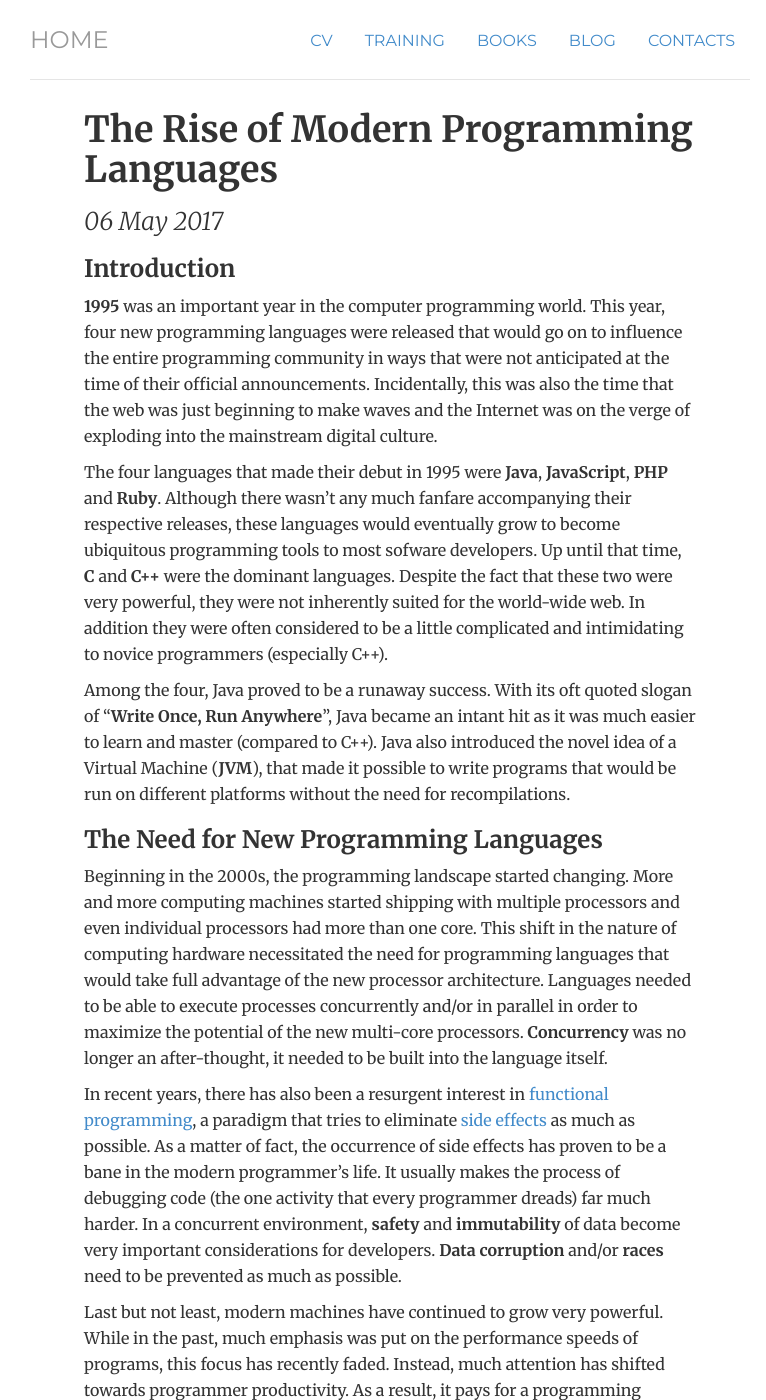
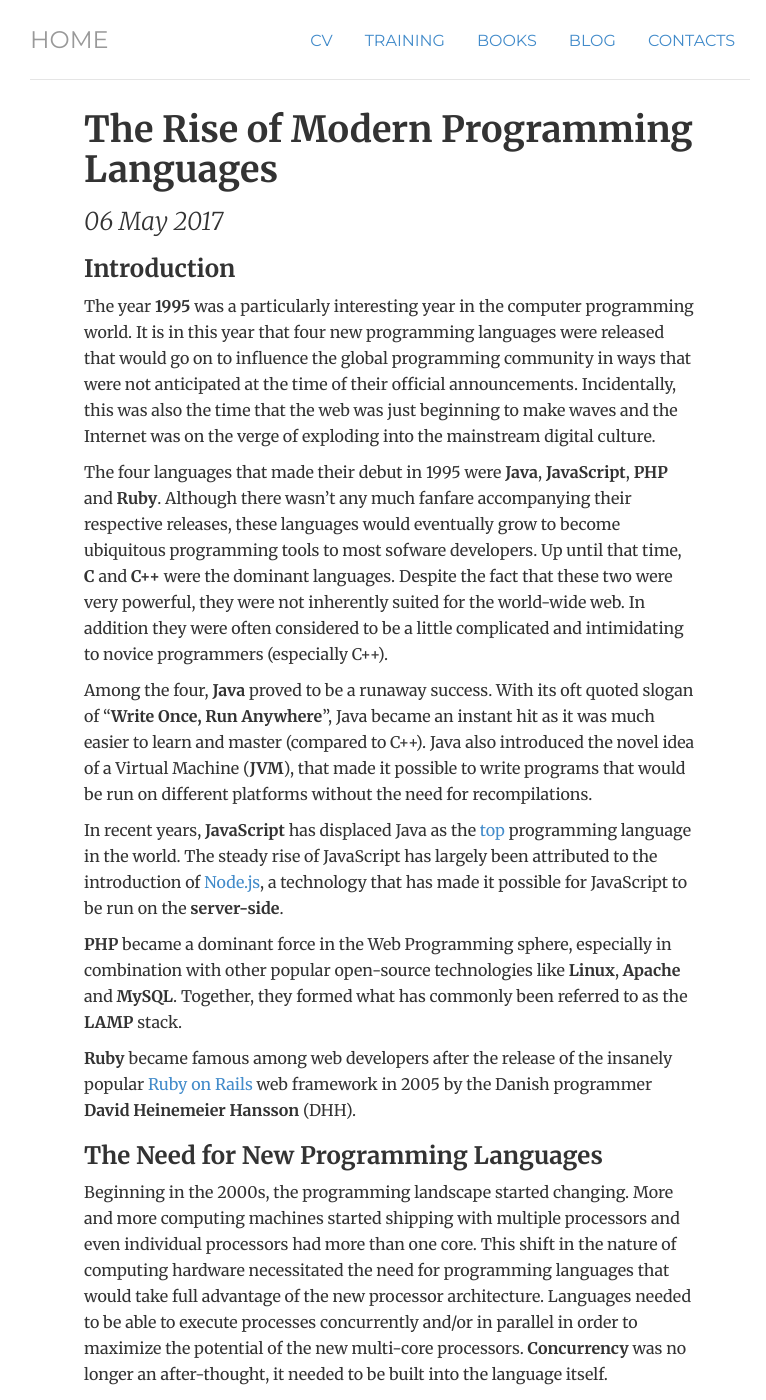
Before and after one commit to theafricanengineer/theafricanengineer.github.io, a Jekyll site: the page built from _posts/2017-05-06-the-rise-of-modern-programming-languages.md, in a window 1280 px wide and 1400 px high. Shown: the whole window, without its empty margins (250-1016 px from the left). Built offline with Jekyll 4.4.1, drawn with Linux system fonts in a browser that asks for light colours; comment, search, counter and statistics services are not loaded.

Commit message:
edit post

```diff
--- a/_posts/2017-05-06-the-rise-of-modern-programming-languages.md
+++ b/_posts/2017-05-06-the-rise-of-modern-programming-languages.md
@@ -4,11 +4,17 @@
 ---
 ### Introduction
 
-**1995** was an important year in the computer programming world. This year, four new programming languages were released that would go on to influence the entire programming community in ways that were not anticipated at the time of their official announcements. Incidentally, this was also the time that the web was just beginning to make waves and the Internet was on the verge of exploding into the mainstream digital culture.
+The year **1995** was a particularly interesting year in the computer programming world. It is in this year that four new programming languages were released that would go on to influence the global programming community in ways that were not anticipated at the time of their official announcements. Incidentally, this was also the time that the web was just beginning to make waves and the Internet was on the verge of exploding into the mainstream digital culture.
 
 The four languages that made their debut in 1995 were **Java**, **JavaScript**, **PHP** and **Ruby**. Although there wasn't any much fanfare accompanying their respective releases, these languages would eventually grow to become ubiquitous programming tools to most sofware developers. Up until that time, **C** and **C++** were the dominant languages. Despite the fact that these two were very powerful, they were not inherently suited for the world-wide web. In addition they were often considered to be a little complicated and intimidating to novice programmers (especially C++).
 
-Among the four, Java proved to be a runaway success. With its oft quoted slogan of "**Write Once, Run Anywhere**", Java became an intant hit as it was much easier to learn and master (compared to C++). Java also introduced the novel idea of a Virtual Machine (**JVM**), that made it possible to write programs that would be run on different platforms without the need for recompilations.
+Among the four, **Java** proved to be a runaway success. With its oft quoted slogan of "**Write Once, Run Anywhere**", Java became an instant hit as it was much easier to learn and master (compared to C++). Java also introduced the novel idea of a Virtual Machine (**JVM**), that made it possible to write programs that would be run on different platforms without the need for recompilations.
+
+In recent years, **JavaScript** has displaced Java as the [top](https://insights.stackoverflow.com/survey/2017) programming language in the world. The steady rise of JavaScript has largely been attributed to the introduction of [Node.js](https://nodejs.org/en/), a technology that has made it possible for JavaScript to be run on the **server-side**.
+
+**PHP** became a dominant force in the Web Programming sphere, especially in combination with other popular open-source technologies like **Linux**, **Apache** and **MySQL**. Together, they formed what has commonly been referred to as the **LAMP** stack.
+
+**Ruby** became famous among web developers after the release of the insanely popular [Ruby on Rails](http://rubyonrails.org/) web framework in 2005 by the Danish programmer **David Heinemeier Hansson** (DHH).
 
 ### The Need for New Programming Languages
 
```
